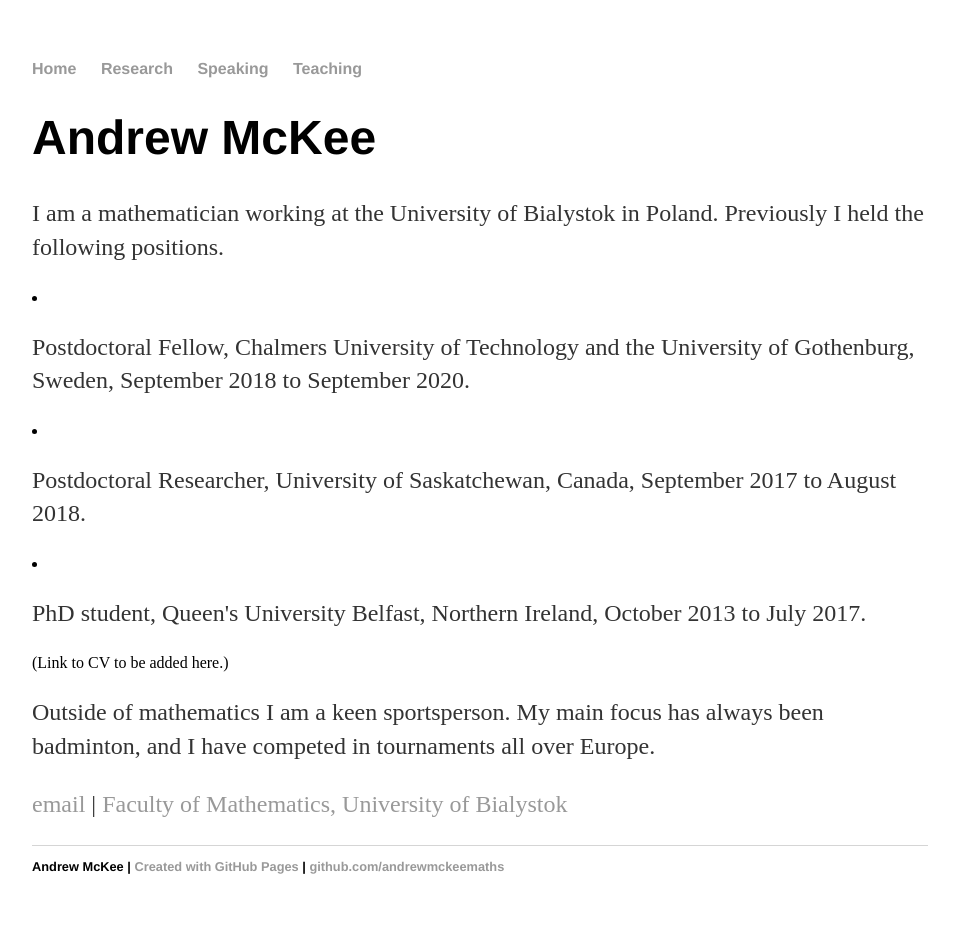
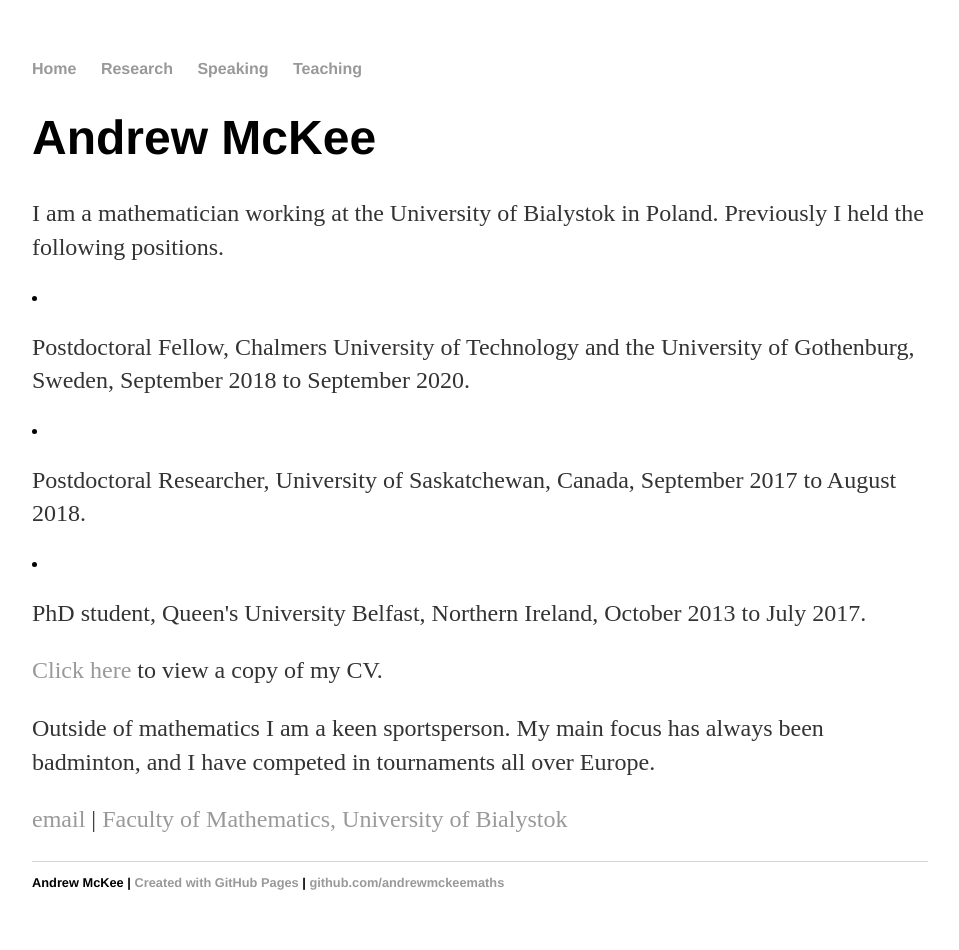
Before and after one commit to andrewmckeemaths/andrewmckeemaths.github.io, a Jekyll site: the page built from index.html, in a window 1280 px wide. Shown: the whole page, without its empty margins (160-1119 px from the left). Built offline with Jekyll 4.4.1, drawn with Linux system fonts in a browser that asks for light colours.

Commit message:
Update index.html

```diff
--- a/index.html
+++ b/index.html
@@ -9,7 +9,7 @@
 				<li><p>Postdoctoral Researcher, University of Saskatchewan, Canada, September 2017 to August 2018.</p></li>
 				<li><p>PhD student, Queen's University Belfast, Northern Ireland, October 2013 to July 2017.</p></li>
 
-			(Link to CV to be added here.)
+			<p><a href="andrewmckeemaths.github.io/aboutdocs/CVAMcKee.pdf" target="_blank">Click here</a> to view a copy of my CV.</p>
 
 			<p>Outside of mathematics I am a keen sportsperson. My main focus has always been badminton, and I have competed in tournaments all over Europe.
 
```
